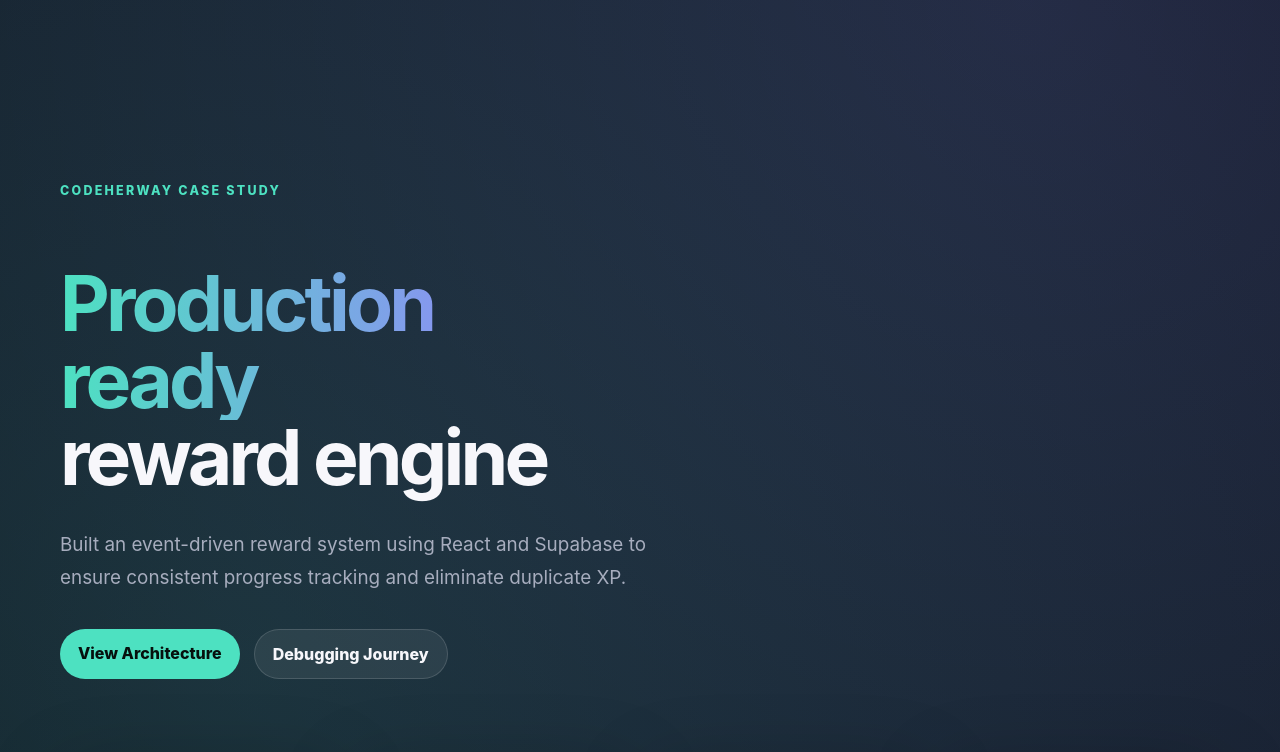
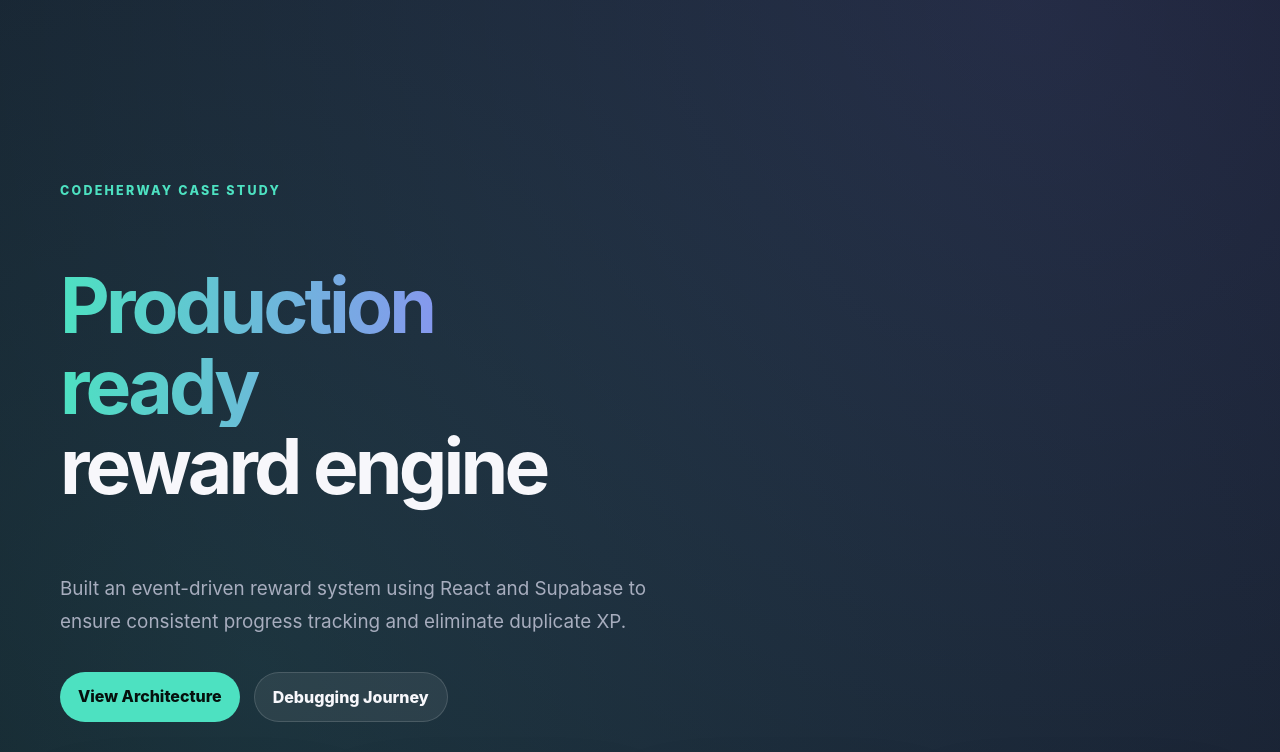
Before and after one commit to itcodegirl/codeherway-reward-engine-case-study, a React (Vite) app: page / in a window 1280 px wide. Shown: the top 752 px of the page. Built offline with nearby package versions, Linux system fonts and the light colour scheme.

Commit message:
feat: finalize hero text

```diff
--- a/src/index.css
+++ b/src/index.css
@@ -82,10 +82,9 @@ p {
 
 h1 {
 	max-width: 520px;
-	font-size: clamp(3.8rem, 6vw, 6rem);
-	line-height: 1;
+	font-size: clamp(3.8rem, 6vw, 5.8rem);
+	line-height: 1.05;
 	letter-spacing: -0.05em;
-	margin-bottom: 32px;
 }
 
 .hero-copy {
--- a/src/pages/RewardEngineCaseStudy.jsx
+++ b/src/pages/RewardEngineCaseStudy.jsx
@@ -29,7 +29,7 @@ export default function RewardEngineCaseStudy() {
     <div>
       <p className="eyebrow">CodeHerWay Case Study</p>
 <h1>
-  <span className="gradient">Production ready</span> <br/>
+  <span className="gradient">Production ready</span> <br />
   reward engine
 </h1>
       <p className="hero-copy">
```
